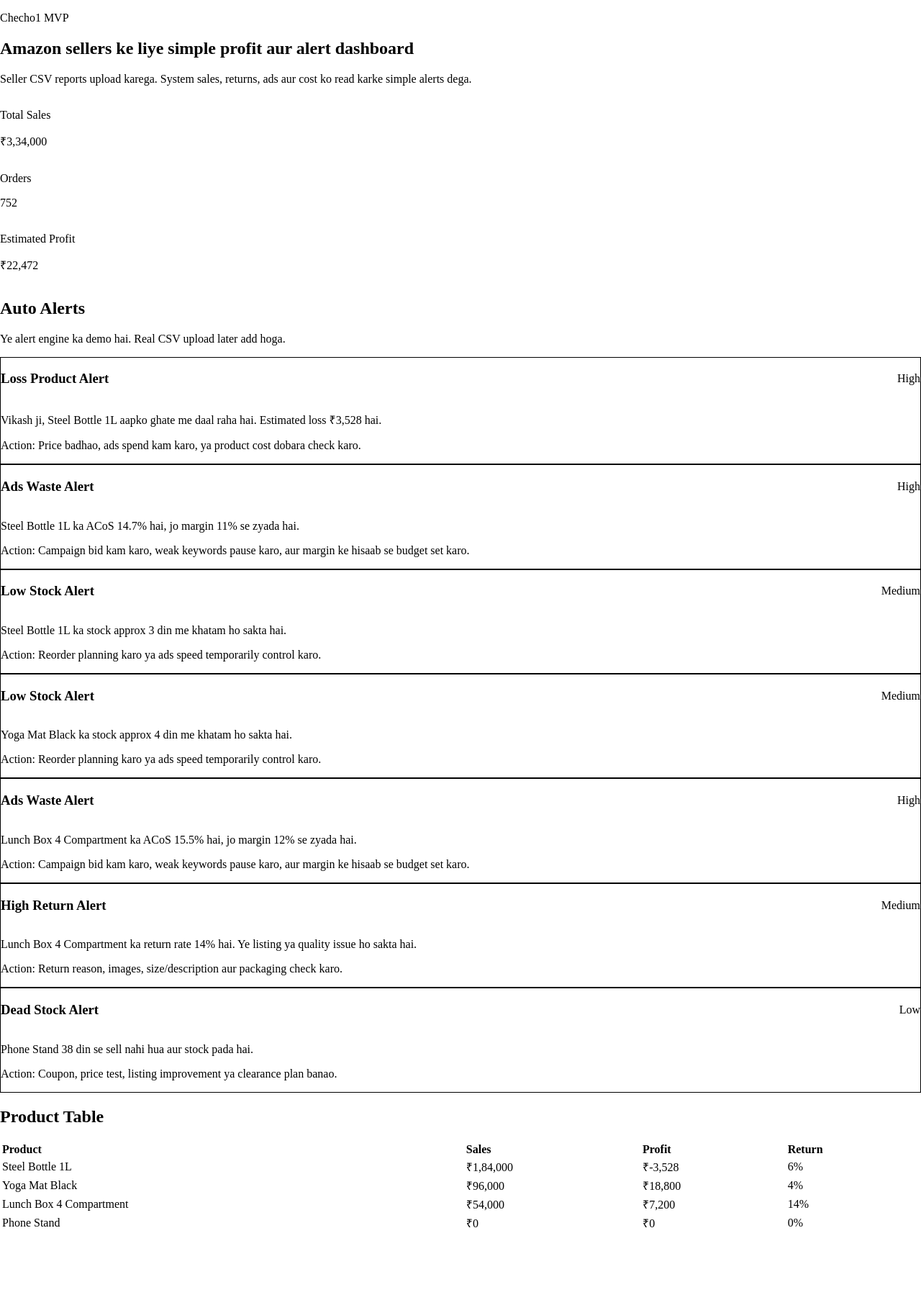
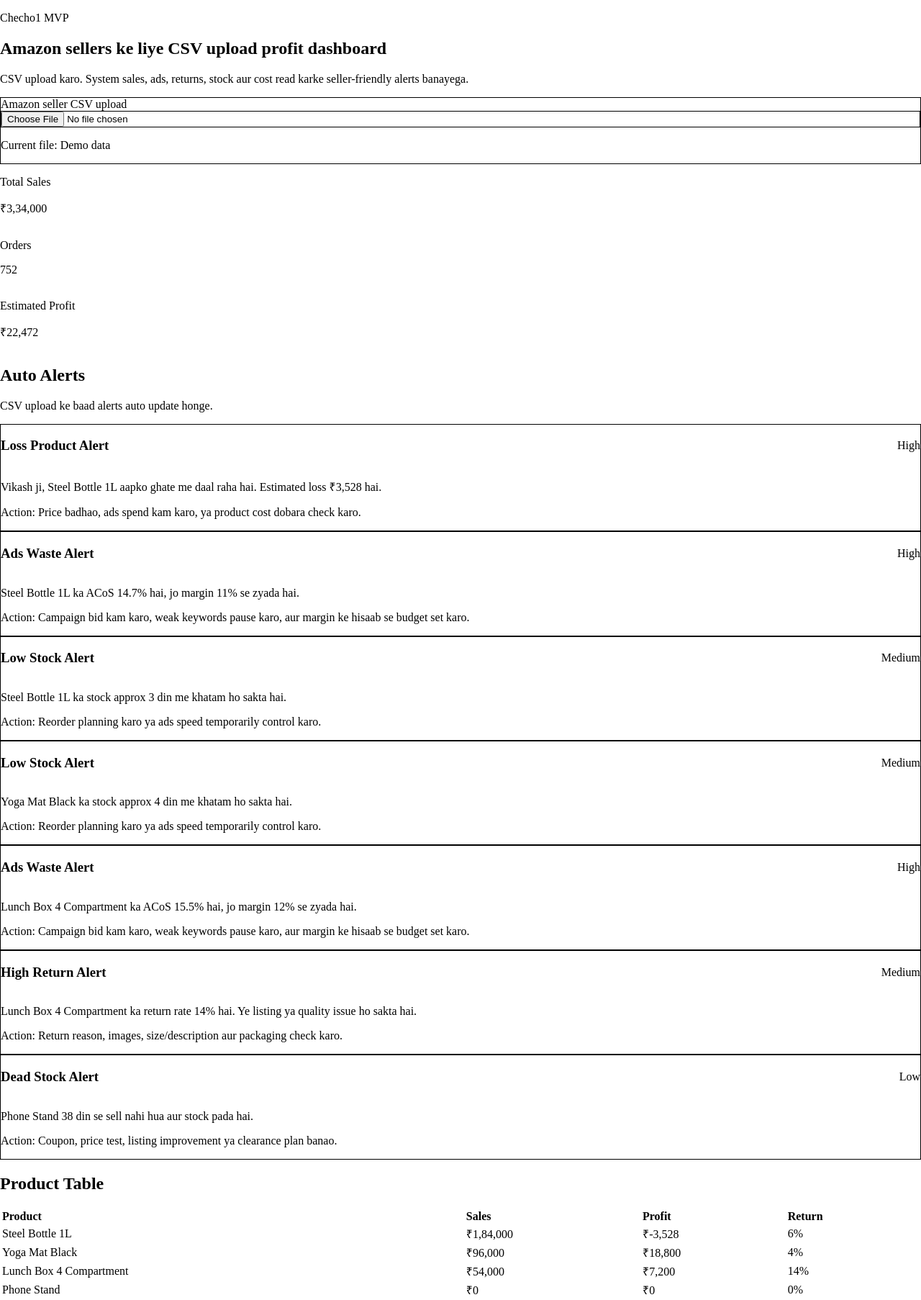
Before and after one commit to hiremesaurabhsharma-sketch/checho1, a Next.js app: page / in a window 1280 px wide. Shown: the whole page at 72% size. Before the commit the page ends 1713 px from the top, so only its background shows below. Built offline with nearby package versions, Linux system fonts and the light colour scheme.

Commit message:
Use CSV upload dashboard on home page

```diff
--- a/app/page.tsx
+++ b/app/page.tsx
@@ -1,83 +1,5 @@
-import { generateAlerts, sampleProducts } from '../lib/alerts';
+import CsvDashboard from '../components/CsvDashboard';
 
 export default function Home() {
-  const alerts = generateAlerts(sampleProducts);
-  const totalSales = sampleProducts.reduce((sum, item) => sum + item.sales, 0);
-  const totalProfit = sampleProducts.reduce((sum, item) => sum + item.estimatedProfit, 0);
-  const totalOrders = sampleProducts.reduce((sum, item) => sum + item.orders, 0);
-
-  return (
-    <main className="min-h-screen bg-slate-950 text-white">
-      <section className="mx-auto max-w-6xl px-6 py-12">
-        <div className="rounded-3xl bg-slate-900 p-8 shadow-xl">
-          <p className="text-sm font-semibold text-emerald-400">Checho1 MVP</p>
-          <h1 className="mt-3 text-4xl font-bold tracking-tight md:text-6xl">
-            Amazon sellers ke liye simple profit aur alert dashboard
-          </h1>
-          <p className="mt-5 max-w-2xl text-slate-300">
-            Seller CSV reports upload karega. System sales, returns, ads aur cost ko read karke simple alerts dega.
-          </p>
-          <div className="mt-8 grid gap-4 md:grid-cols-3">
-            <Metric title="Total Sales" value={`₹${totalSales.toLocaleString('en-IN')}`} />
-            <Metric title="Orders" value={String(totalOrders)} />
-            <Metric title="Estimated Profit" value={`₹${totalProfit.toLocaleString('en-IN')}`} />
-          </div>
-        </div>
-
-        <section className="mt-8 grid gap-6 lg:grid-cols-2">
-          <div className="rounded-3xl bg-white p-6 text-slate-950">
-            <h2 className="text-2xl font-bold">Auto Alerts</h2>
-            <p className="mt-2 text-sm text-slate-600">Ye alert engine ka demo hai. Real CSV upload later add hoga.</p>
-            <div className="mt-5 space-y-4">
-              {alerts.map((alert) => (
-                <div key={alert.id} className="rounded-2xl border border-slate-200 p-4">
-                  <div className="flex items-center justify-between gap-3">
-                    <h3 className="font-semibold">{alert.title}</h3>
-                    <span className="rounded-full bg-slate-100 px-3 py-1 text-xs font-medium">{alert.severity}</span>
-                  </div>
-                  <p className="mt-2 text-sm text-slate-700">{alert.message}</p>
-                  <p className="mt-2 text-sm font-medium text-emerald-700">Action: {alert.action}</p>
-                </div>
-              ))}
-            </div>
-          </div>
-
-          <div className="rounded-3xl bg-white p-6 text-slate-950">
-            <h2 className="text-2xl font-bold">Product Table</h2>
-            <div className="mt-5 overflow-x-auto">
-              <table className="w-full text-left text-sm">
-                <thead>
-                  <tr className="border-b text-slate-500">
-                    <th className="py-2">Product</th>
-                    <th className="py-2">Sales</th>
-                    <th className="py-2">Profit</th>
-                    <th className="py-2">Return</th>
-                  </tr>
-                </thead>
-                <tbody>
-                  {sampleProducts.map((item) => (
-                    <tr key={item.sku} className="border-b last:border-0">
-                      <td className="py-3 font-medium">{item.name}</td>
-                      <td className="py-3">₹{item.sales.toLocaleString('en-IN')}</td>
-                      <td className="py-3">₹{item.estimatedProfit.toLocaleString('en-IN')}</td>
-                      <td className="py-3">{item.returnRate}%</td>
-                    </tr>
-                  ))}
-                </tbody>
-              </table>
-            </div>
-          </div>
-        </section>
-      </section>
-    </main>
-  );
+  return <CsvDashboard />;
 }
-
-function Metric({ title, value }: { title: string; value: string }) {
-  return (
-    <div className="rounded-2xl bg-slate-800 p-5">
-      <p className="text-sm text-slate-400">{title}</p>
-      <p className="mt-2 text-2xl font-bold">{value}</p>
-    </div>
-  );
-}
```
